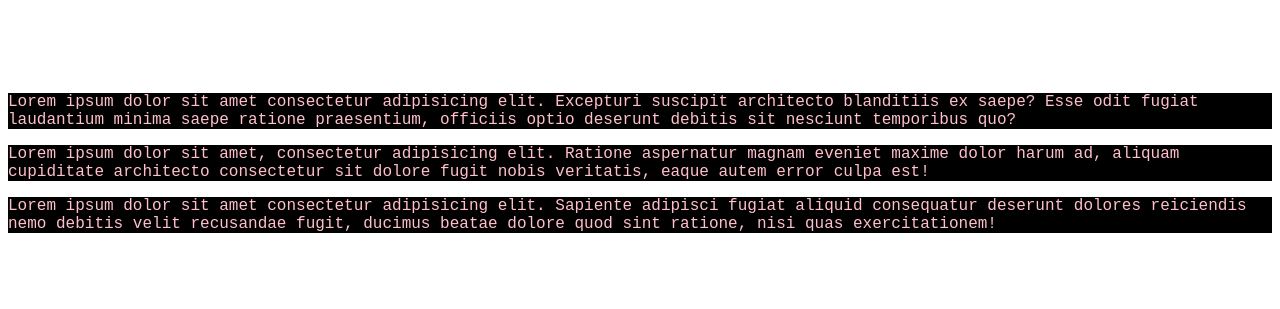
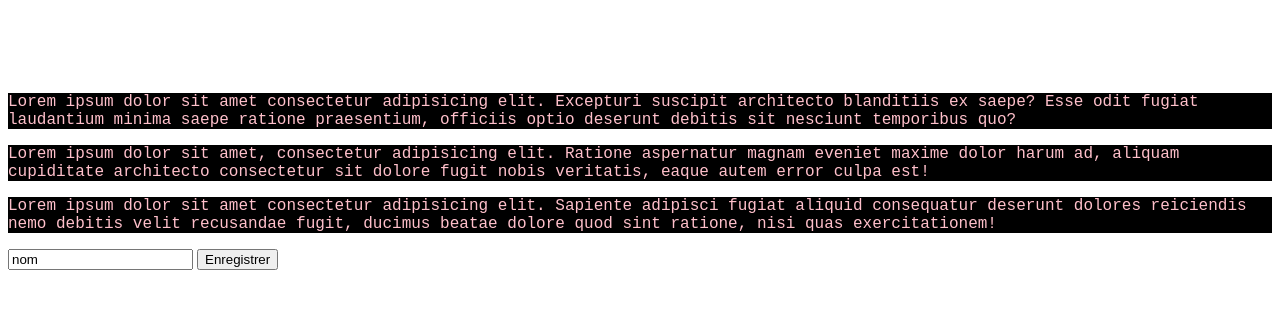
Before and after one commit to victoriapaquet/victoria, a plain HTML site: page index.html in a window 1280 px wide. Shown: the part 137-446 px from the top of the page. Drawn offline with Linux system fonts and the light colour scheme.

Commit message:
ajout formulaire

```diff
--- a/index.html
+++ b/index.html
@@ -12,6 +12,13 @@
     <p>Lorem ipsum dolor sit amet consectetur adipisicing elit. Excepturi suscipit architecto blanditiis ex saepe? Esse odit fugiat laudantium minima saepe ratione praesentium, officiis optio deserunt debitis sit nesciunt temporibus quo?</p>
     <p>Lorem ipsum dolor sit amet, consectetur adipisicing elit. Ratione aspernatur magnam eveniet maxime dolor harum ad, aliquam cupiditate architecto consectetur sit dolore fugit nobis veritatis, eaque autem error culpa est!</p>
     <p>Lorem ipsum dolor sit amet consectetur adipisicing elit. Sapiente adipisci fugiat aliquid consequatur deserunt dolores reiciendis nemo debitis velit recusandae fugit, ducimus beatae dolore quod sint ratione, nisi quas exercitationem!</p>
+    <form action="" method="get">
+            <label for="GET-name"></label>
+            <input id="GET-name" type="text" name="name" value="nom">
+            <input type="submit" value="Enregistrer">
+          </form>
+
+
     <script src="js/index.js"></script>
 </body>
 </html>
```
